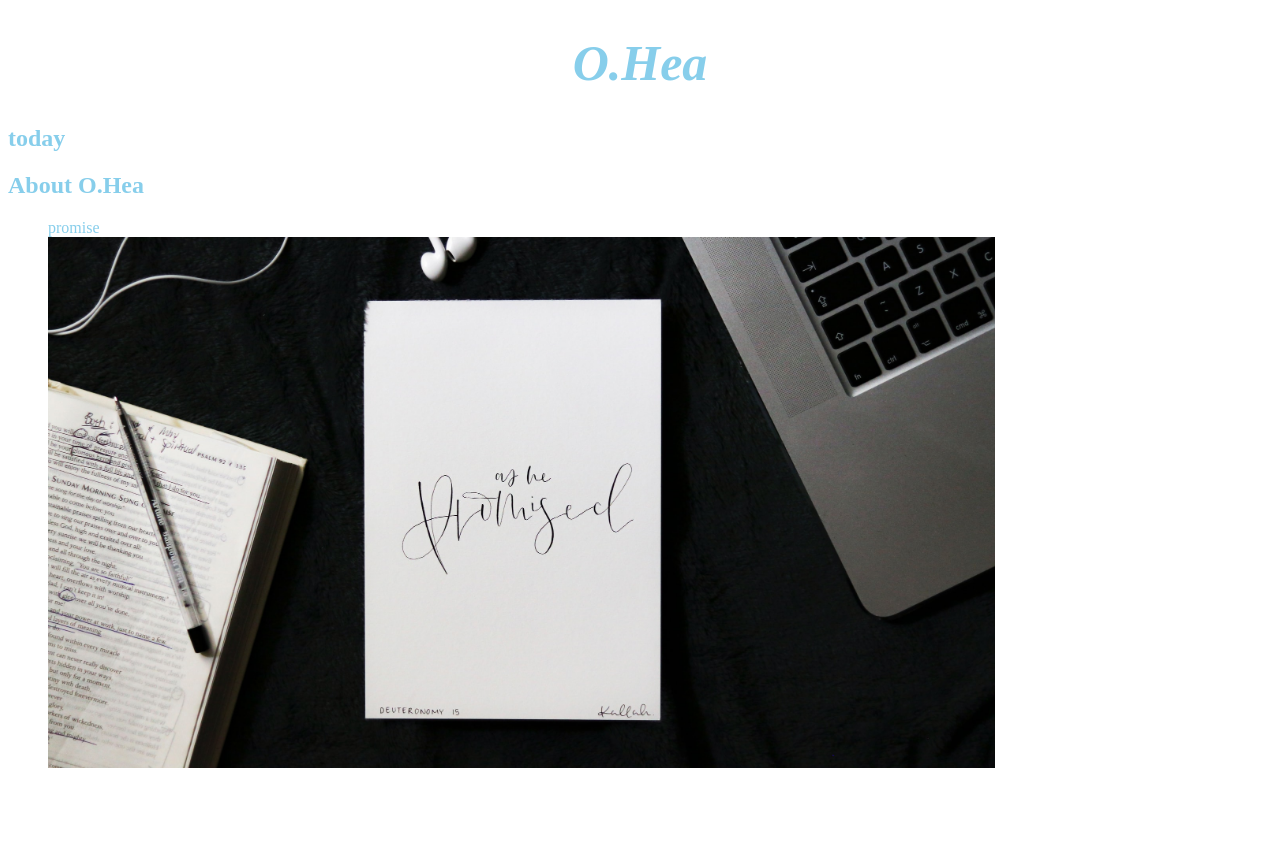
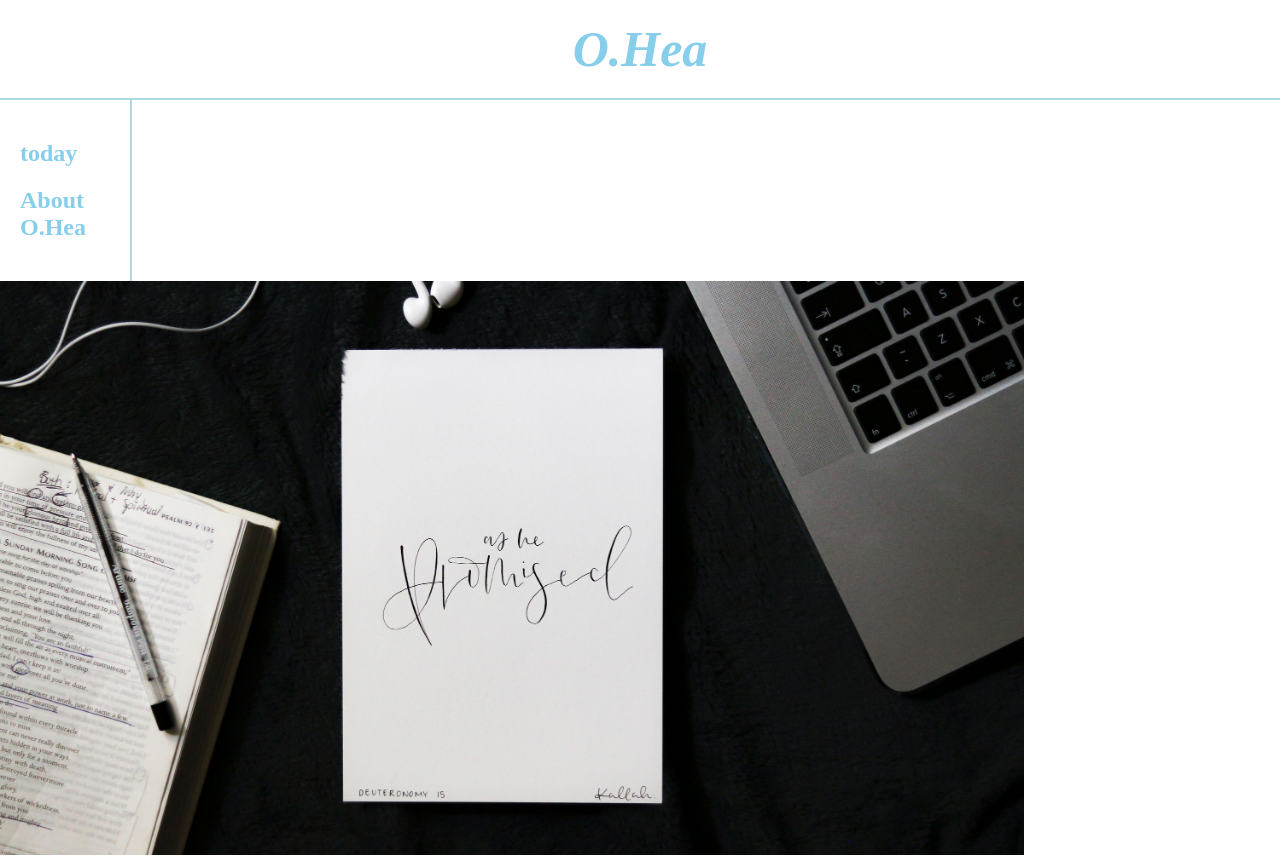
Before and after one commit to tnql501/index.html, a plain HTML site: page index.html in a window 1280 px wide. Before the commit the page ends 800 px from the top, so only its background shows below. Drawn offline with Linux system fonts and the light colour scheme.

Commit message:
css practice2

```diff
--- a/index.html
+++ b/index.html
@@ -4,26 +4,40 @@
   <title>오늘도 해냈어!</title>
   <meta charset="utf-8">
   <style>
-  h1,h2,figure,a {
+  body{
+    margin:0;
+  }
+  h1,h2,a{
     color:skyblue;
     text-decoration: none;
   }
    h1 {
      font-size: 50px;
      text-align: center;
+     border-bottom:2px solid lightblue;
+     margin:0;
+     padding:20px
+
    }
-   h2:hover{
+   ol{
+     border-right:2px solid lightblue;
+      margin:0;
+      padding:20px;
+      width:90px;
+   }
+   h2:hover {
      color:blue;
    }
+
   </style>
   </head>
   <body>
+
     <a href="index.html"><em><h1>O.Hea</h1></em>
-    <a href="today.html" target="_blank"><h2 class="saw">today</h2></a>
-      <a href="about.html" target="_blank"><h2 class="saw">About O.Hea </h2></a>
-      <figure>
-       <figcaption>promise</figcaption>
+      <ol>
+    <a href="today.html" target="_blank"><h2>today</h2></a>
+      <a href="about.html" target="_blank"><h2>About O.Hea</h2></a>
+    </ol>
          <img src="promise.jpg" width="80%" >
-       </figure>
           </body>
             </html>
```
